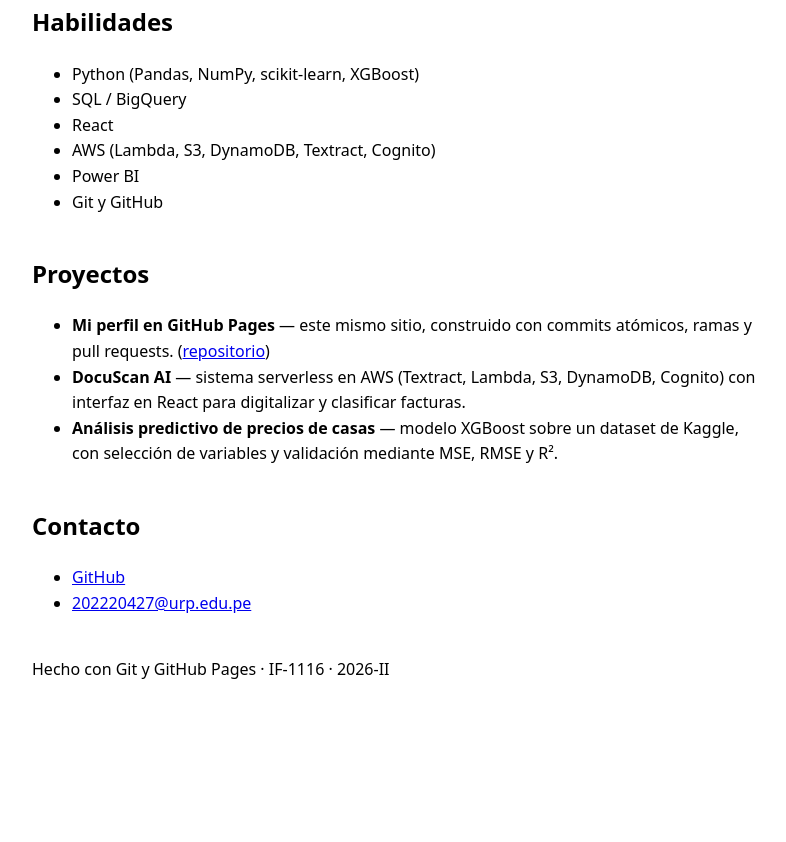
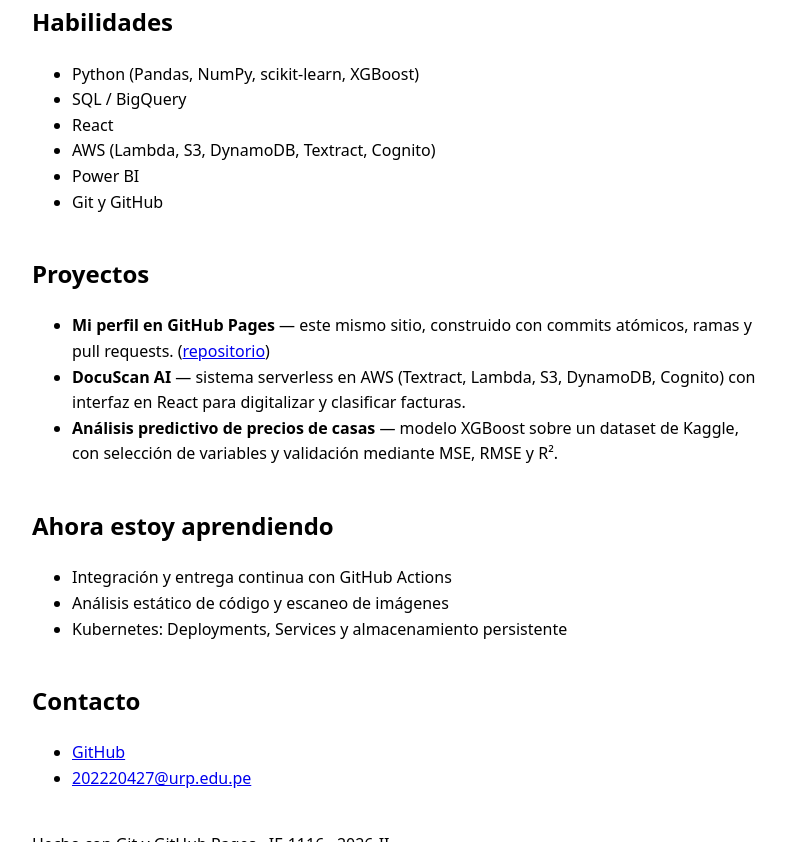
Before and after one commit to Gabrieldla/Gabrieldla.github.io, a website: page index.html in a window 1280 px wide. Shown: the part 342-1184 px from the top of the page, without its empty margins (240-1026 px from the left). Before the commit the page ends 1056 px from the top, so only its background shows below. Drawn offline with Linux system fonts and the light colour scheme; no server answers.

Commit message:
Agregar seccion Ahora estoy aprendiendo

```diff
--- a/index.html
+++ b/index.html
@@ -55,6 +55,14 @@
         </li>
       </ul>
     </section>
+    <section id="aprendiendo">
+      <h2>Ahora estoy aprendiendo</h2>
+      <ul>
+        <li>Integración y entrega continua con GitHub Actions</li>
+        <li>Análisis estático de código y escaneo de imágenes</li>
+        <li>Kubernetes: Deployments, Services y almacenamiento persistente</li>
+      </ul>
+    </section>
     <section id="contacto">
       <h2>Contacto</h2>
       <ul>
```
